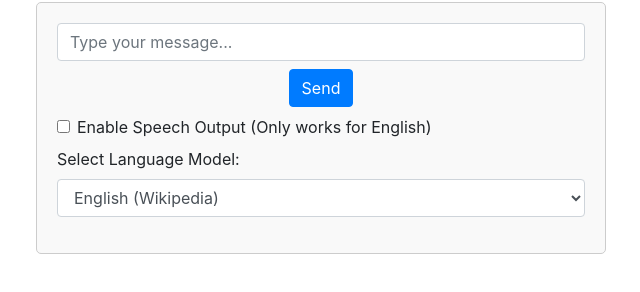
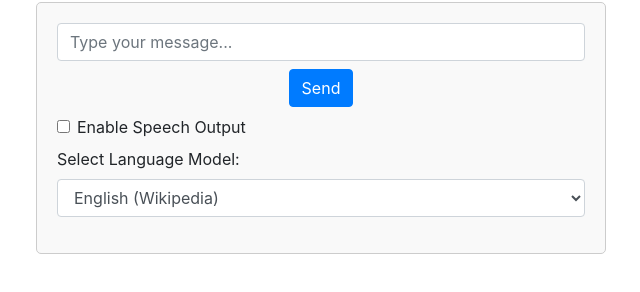
Before and after one commit to linuxfandudeguy/wiki-ai, a plain HTML site: page index.html in a window 1280 px wide. Shown: the part 104-396 px from the top of the page, without its empty margins (319-959 px from the left). Drawn offline with nearby package versions, Linux system fonts and the light colour scheme.

Commit message:
Update index.html

```diff
--- a/index.html
+++ b/index.html
@@ -48,7 +48,7 @@
                 </div>
                 <div class="form-check mt-2">
                     <input type="checkbox" class="form-check-input" id="speech-toggle">
-                    <label class="form-check-label" for="speech-toggle">Enable Speech Output (Only works for English)</label>
+                    <label class="form-check-label" for="speech-toggle">Enable Speech Output</label>
                 </div>
                 <div class="form-group mt-2">
                     <label for="language-select">Select Language Model:</label>
```
